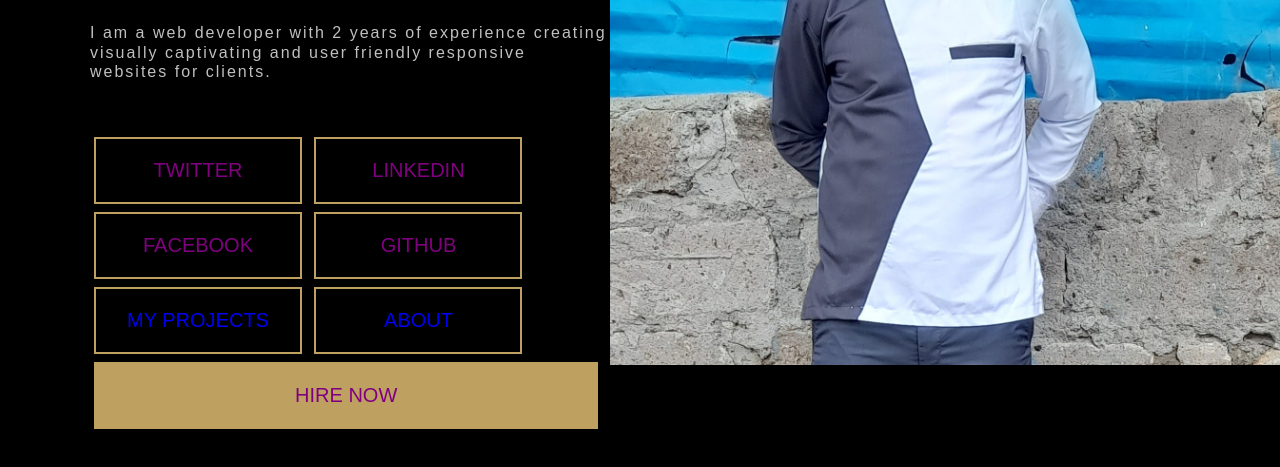
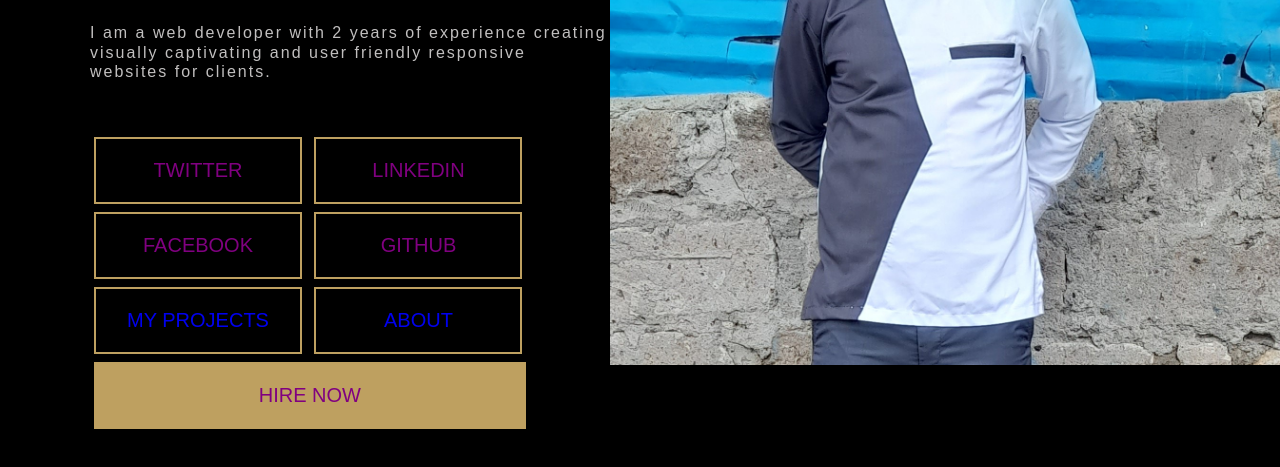
Before and after one commit to johogg/johogg.github.io, a plain HTML site: page index.html in a window 1280 px wide. Shown: the part 261-728 px from the top of the page. Drawn offline with Linux system fonts and the light colour scheme.

Commit message:
first commit

```diff
--- a/style.css
+++ b/style.css
@@ -68,7 +68,7 @@ button:hover {
   transition: 07s;
 }
 .btn {
-  width: 97%;
+  width: 83%;
   background-color: #bea060;
 }
 .header-left-side h3 {
```
